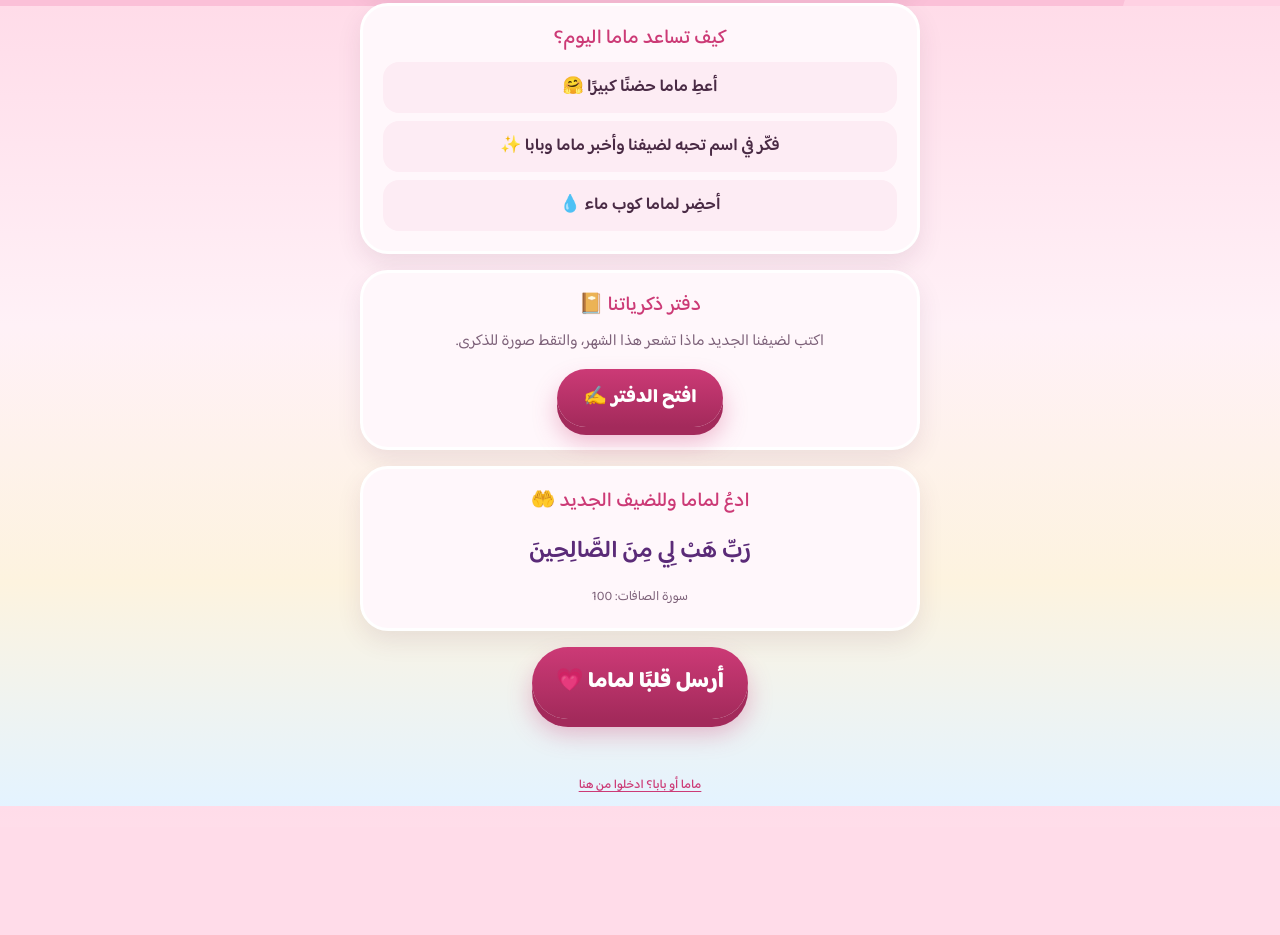
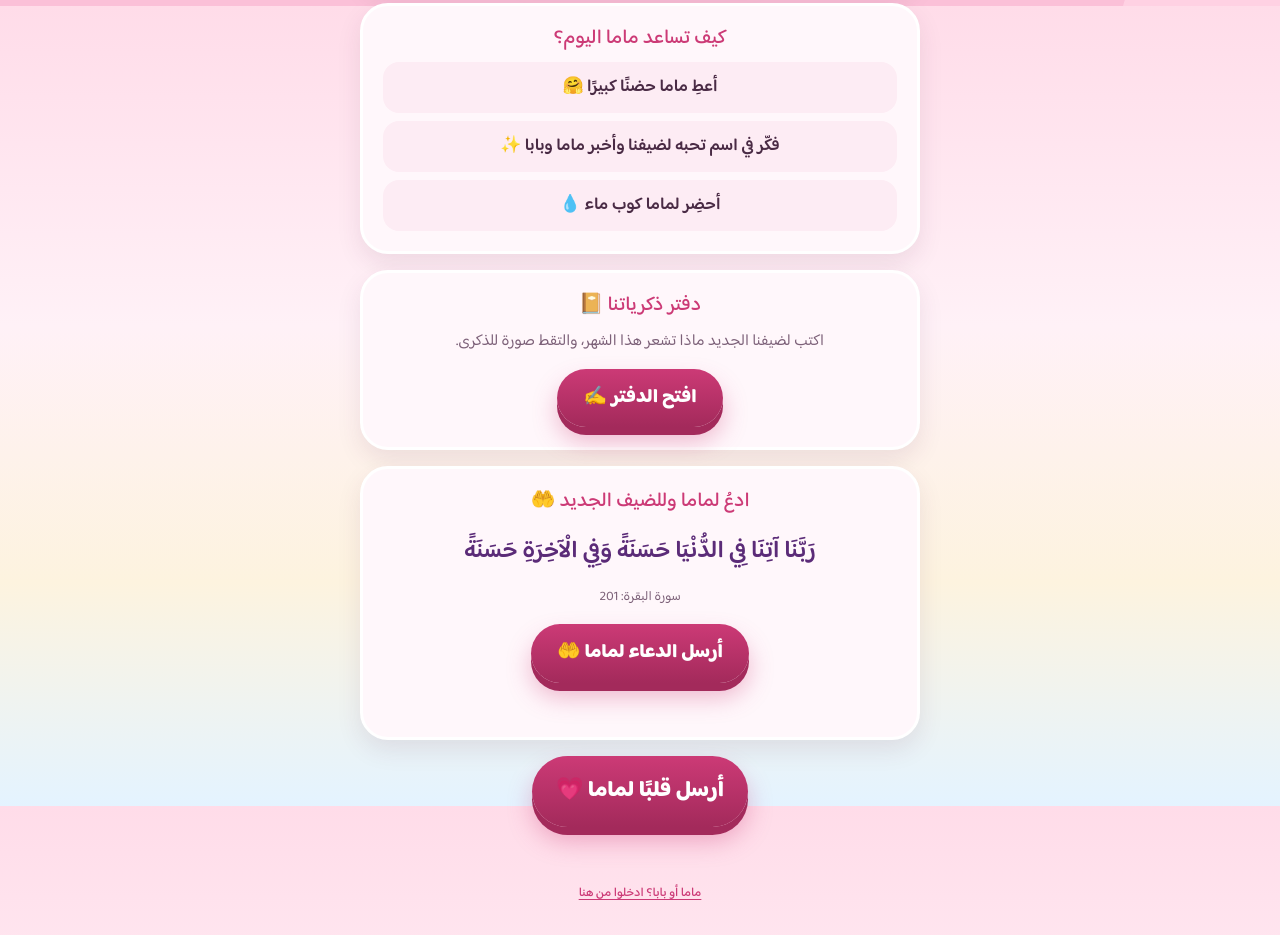
Before and after one commit to znammous/Sehatty, a plain HTML site: page index.html in a window 1280 px wide. Shown: the part 794-1729 px from the top of the page. Before the commit the page ends 1621 px from the top, so only its background shows below. Drawn offline with Linux system fonts and the light colour scheme.

Commit message:
واجهة الأطفال: دعاء واحد لماما يتغيّر كل يوم، يُرسل مرة في اليوم ويُحفظ في سجل ماما

```diff
--- a/index.html
+++ b/index.html
@@ -415,6 +415,8 @@ body.kidmode{padding-bottom:32px!important}
 .kdua small{color:var(--muted)}
 .kheart{border:0;border-radius:999px;padding:18px 24px;font-size:22px;font-weight:800;color:#fff;background:linear-gradient(180deg,var(--accent),var(--accent-dark));box-shadow:0 8px 0 var(--accent-dark),0 14px 24px rgba(204,58,118,.35);align-self:center;transition:transform .1s}
 .kheart:active{transform:translateY(5px);box-shadow:0 3px 0 var(--accent-dark)}
+.kheart:disabled{opacity:.6;cursor:default;transform:none;box-shadow:0 4px 0 var(--accent-dark)}
+.kdua .kdbtn{margin-top:6px}
 .ksent{text-align:center;font-weight:700;color:var(--accent);min-height:1.5em}
 .kexit{align-self:center}
 .fly{position:fixed;font-size:34px;pointer-events:none;z-index:30;animation:fly 1.6s ease-out forwards}
@@ -534,8 +536,10 @@ textarea.copybox{width:100%;min-height:160px;border:1px solid var(--line);border
     </div>
     <div class="kcard kdua">
       <h3>ادعُ لماما وللضيف الجديد 🤲</h3>
-      <span class="ayah">رَبِّ هَبْ لِي مِنَ الصَّالِحِينَ</span>
-      <small>سورة الصافات: 100</small>
+      <span class="ayah" id="kDuaTxt"></span>
+      <small id="kDuaSrc"></small>
+      <button class="kheart kdbtn" id="kDuaBtn" type="button">أرسل الدعاء لماما 🤲</button>
+      <p class="ksent" id="kDuaSent" aria-live="polite"></p>
     </div>
     <button class="kheart" id="kHeart" type="button">أرسل قلبًا لماما 💗</button>
     <p class="ksent" id="kSent" aria-live="polite"></p>
@@ -1521,7 +1525,7 @@ function renderToday(){
       ${x.id?`<button class="del" type="button" data-delappt="${x.id}" aria-label="حذف">×</button>`:'<span></span>'}</div>`;}).join('')
     : '<p class="empty">لا شيء خلال الأسابيع الثلاثة القادمة. أضيفي مواعيد الطبيب والتحاليل لتظهر هنا.</p>';
   const s=streak(); $('tStreak').textContent = s? `الالتزام بالأدوية: ${s} ${s===1?'يوم':s<=10?'أيام':'يومًا'} متتالية` : '';
-  const LOGALL=TS.log.concat((typeof HEARTS!=='undefined'?HEARTS:[]).map(h=>({t:h.t&&h.t.toMillis?h.t.toMillis():Date.now(),by:h.name||'طفل',text:'أرسل قلبًا لماما 💗',kind:'heart'}))).sort((a,b)=>b.t-a.t);
+  const LOGALL=TS.log.concat((typeof HEARTS!=='undefined'?HEARTS:[]).map(heartLog)).sort((a,b)=>b.t-a.t);
   $('tLog').innerHTML = LOGALL.length ? LOGALL.slice(0,40).map(l=>`<li><span class="ic ${l.kind==='appt'?'appt':l.kind==='water'?'water':l.kind==='dua'||l.kind==='heart'?'dua':''}" aria-hidden="true">${l.kind==='appt'?'📅':l.kind==='water'?'💧':l.kind==='dua'?'🤲':l.kind==='heart'?'💗':'✓'}</span><span>${l.by?`<b>${esc(l.by)}</b> · `:''}${esc(l.text)}</span><time>${whenTxt(l.t)}</time></li>`).join('')
     : '<li><span></span><span class="empty">ستظهر هنا كل مهمة تُنجز وكل موعد يُضاف، مع اسم من قام بها.</span><span></span></li>';
   const left=total-nDone; $('todayBadge').hidden=!left; $('todayBadge').textContent=left;
@@ -1607,6 +1611,25 @@ setInterval(()=>{ if(!document.hidden) renderToday(); }, 60000);
 $('duaList').innerHTML=DUAS.map(d=>`<div><b>${esc(d.n)}</b><span class="ayah">${d.t}</span><small>${esc(d.src)}</small></div>`).join('');
 /* ===== واجهة الأطفال ===== */
 // جهاز الطفل يقرأ موعد الولادة وحده من apps/sehattyKids، وجوال الوالدين يفتحها بزر «للأطفال».
+// دعاء الأطفال لماما: دعاء واحد كل يوم، ويُرسل مرة في اليوم إلى سجل ماما
+const KIDDUA=[
+  {t:'رَبِّ هَبْ لِي مِنَ الصَّالِحِينَ',s:'سورة الصافات: 100'},
+  {t:'اللهم احفظ ماما واحفظ ضيفنا الجديد',s:'دعاء من القلب 💗'},
+  {t:'رَبِّ هَبْ لِي مِن لَّدُنكَ ذُرِّيَّةً طَيِّبَةً إِنَّكَ سَمِيعُ الدُّعَاءِ',s:'سورة آل عمران: 38'},
+  {t:'اللهم قوِّ ماما ويسّر لها وأسعدها',s:'دعاء من القلب 💗'},
+  {t:'رَبَّنَا هَبْ لَنَا مِنْ أَزْوَاجِنَا وَذُرِّيَّاتِنَا قُرَّةَ أَعْيُنٍ',s:'سورة الفرقان: 74'},
+  {t:'اللهم اجعل ضيفنا الجديد سليمًا معافى صالحًا',s:'دعاء من القلب 💗'},
+  {t:'رَّبِّ ارْحَمْهُمَا كَمَا رَبَّيَانِي صَغِيرًا',s:'سورة الإسراء: 24'},
+  {t:'اللهم اشفِ ماما وأذهب عنها التعب',s:'دعاء من القلب 💗'},
+  {t:'رَبَّنَا آتِنَا فِي الدُّنْيَا حَسَنَةً وَفِي الْآخِرَةِ حَسَنَةً',s:'سورة البقرة: 201'},
+  {t:'اللهم اجمعنا بضيفنا الجديد على خير وفرح',s:'دعاء من القلب 💗'}
+];
+const duaToday=()=>dayIndex()%KIDDUA.length;
+function heartLog(h){
+  const t=h.t&&h.t.toMillis?h.t.toMillis():Date.now(), m=String(h.name||'').match(/^(.*)\|d(\d+)$/);
+  if(m){ const d=KIDDUA[+m[2]]; return {t,by:m[1]||'طفل',text:d?`دعا لماما: ${d.t} 🤲`:'دعا لماما 🤲',kind:'dua'}; }
+  return {t,by:h.name||'طفل',text:'أرسل قلبًا لماما 💗',kind:'heart'};
+}
 var kidsDoc=null, HEARTS=[], lastKidsLmp=null, kidFlag=false, heartAt=0;
 try{kidFlag=localStorage.getItem(KEY+'-kidmode')==='1'}catch(e){}
 const KIDFACT={1:'ضيفنا الجديد صغير جدًا الآن، أصغر من حبة سمسم! لكنه بدأ رحلته ليأتي إلينا.',2:'صار له قلب صغير ينبض بسرعة: دُق دُق دُق!',3:'صارت له يدان صغيرتان وأصابع، ويتحرك في بطن ماما.',4:'بدأ يسمع الأصوات. قل له: السلام عليكم يا ضيفنا!',5:'صار يركل ويتقلّب! ماما تشعر بحركته الآن.',6:'يسمع صوتك جيدًا. احكِ له قصة قصيرة قرب بطن ماما.',7:'صار يفتح عينيه ويغمضهما، ويعرف صوت ماما.',8:'ينام كثيرًا ويكبر بسرعة ليصير قويًا.',9:'صار جاهزًا تقريبًا! قريبًا نحمله ونلعب معه.'};
@@ -1680,6 +1703,10 @@ function renderKids(){
     $('kCups').innerHTML=Array.from({length:8},(_,i)=>`<i class="${i<water?'full':''}"></i>`).join('');
     $('kWaterTxt').textContent= water>=8 ? 'أحسنت ماما! شربت كل الأكواب الثمانية 🎉' : water===0 ? 'ماما لم تشرب الماء بعد اليوم. أحضِر لها كوبًا! 💧' : `ماما شربت ${water} من 8 أكواب. ذكّرها بكوب ماء! 💧`;
   }
+  const dq=KIDDUA[duaToday()]; $('kDuaTxt').textContent=dq.t; $('kDuaSrc').textContent=dq.s;
+  const sentDay=(()=>{try{return localStorage.getItem(KEY+'-kdua')}catch(e){return null}})()===dayKey();
+  $('kDuaBtn').disabled=sentDay; $('kDuaBtn').textContent= sentDay?'أرسلت دعاء اليوم ✓':'أرسل الدعاء لماما 🤲';
+  if(sentDay&&!$('kDuaSent').textContent) $('kDuaSent').textContent='وصل دعاؤك لماما، وغدًا دعاء جديد 🤲';
   const di=dayIndex(); $('kHelp').innerHTML=[0,1,2].map(i=>`<li>${KIDHELP[(di+i*3)%KIDHELP.length]}</li>`).join('');
 }
 function flyHearts(){
@@ -1697,6 +1724,15 @@ $('kHeart').onclick=async()=>{
   if(Cloud.live){ Cloud.sendHeart('الأطفال'); $('kSent').textContent='وصل قلبك لماما 💗'; return; }
   if(role()!=='kid'){ TS.log.unshift({t:Date.now(),by:'الأطفال',text:'أرسلوا قلبًا لماما 💗',kind:'heart'}); TS.log=TS.log.slice(0,100); saveTS(); }
   $('kSent').textContent='وصل قلبك لماما 💗';
+};
+$('kDuaBtn').onclick=async()=>{
+  const i=duaToday(), d=KIDDUA[i], st=Cloud.status, out=$('kDuaSent');
+  const mark=()=>{ try{localStorage.setItem(KEY+'-kdua',dayKey())}catch(e){} renderKids(); };
+  if(st==='kid'){ out.textContent='يُرسل…'; const ok=await Cloud.sendHeart(String(Cloud.who||'').slice(0,30)+'|d'+i);
+    if(!ok){ out.textContent='تعذّر الإرسال، جرّب حين يعود الإنترنت 🤲'; return; } }
+  else if(Cloud.live) Cloud.sendHeart('الأطفال|d'+i);
+  else if(role()!=='kid'){ TS.log.unshift({t:Date.now(),by:'الأطفال',text:`دعوا لماما: ${d.t} 🤲`,kind:'dua'}); TS.log=TS.log.slice(0,100); saveTS(); }
+  out.textContent='وصل دعاؤك لماما، وغدًا دعاء جديد 🤲'; mark();
 };
 $('kidBtn').onclick=()=>{ kidFlag=true; try{localStorage.setItem(KEY+'-kidmode','1')}catch(e){} applyKidMode(); };
 $('kExit').onclick=()=>{ if(kidFlag){ kidFlag=false; try{localStorage.removeItem(KEY+'-kidmode')}catch(e){} applyKidMode(); if(!isKidMode()){ route(); renderToday(); } } else openAcct(); };
```
